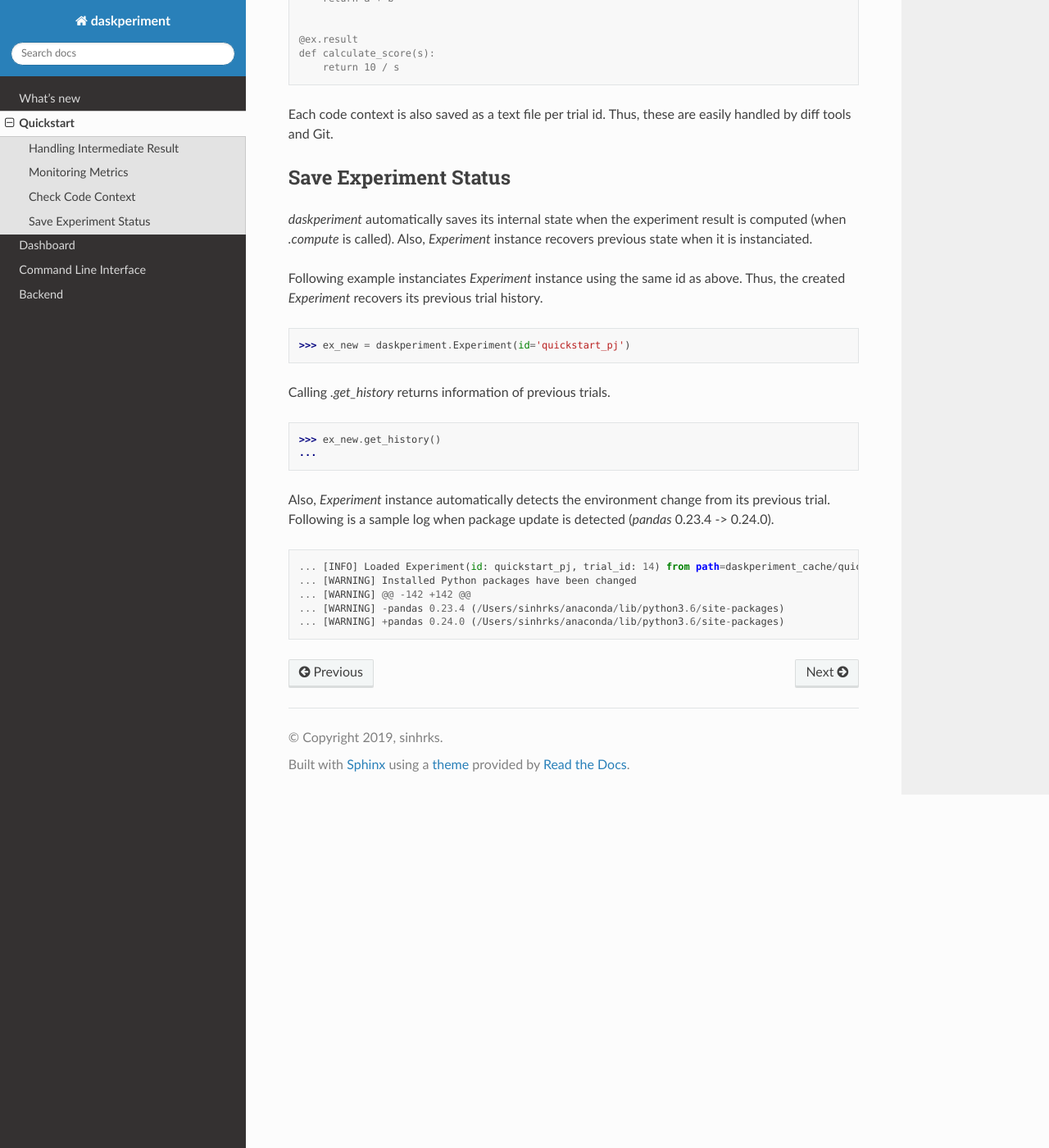
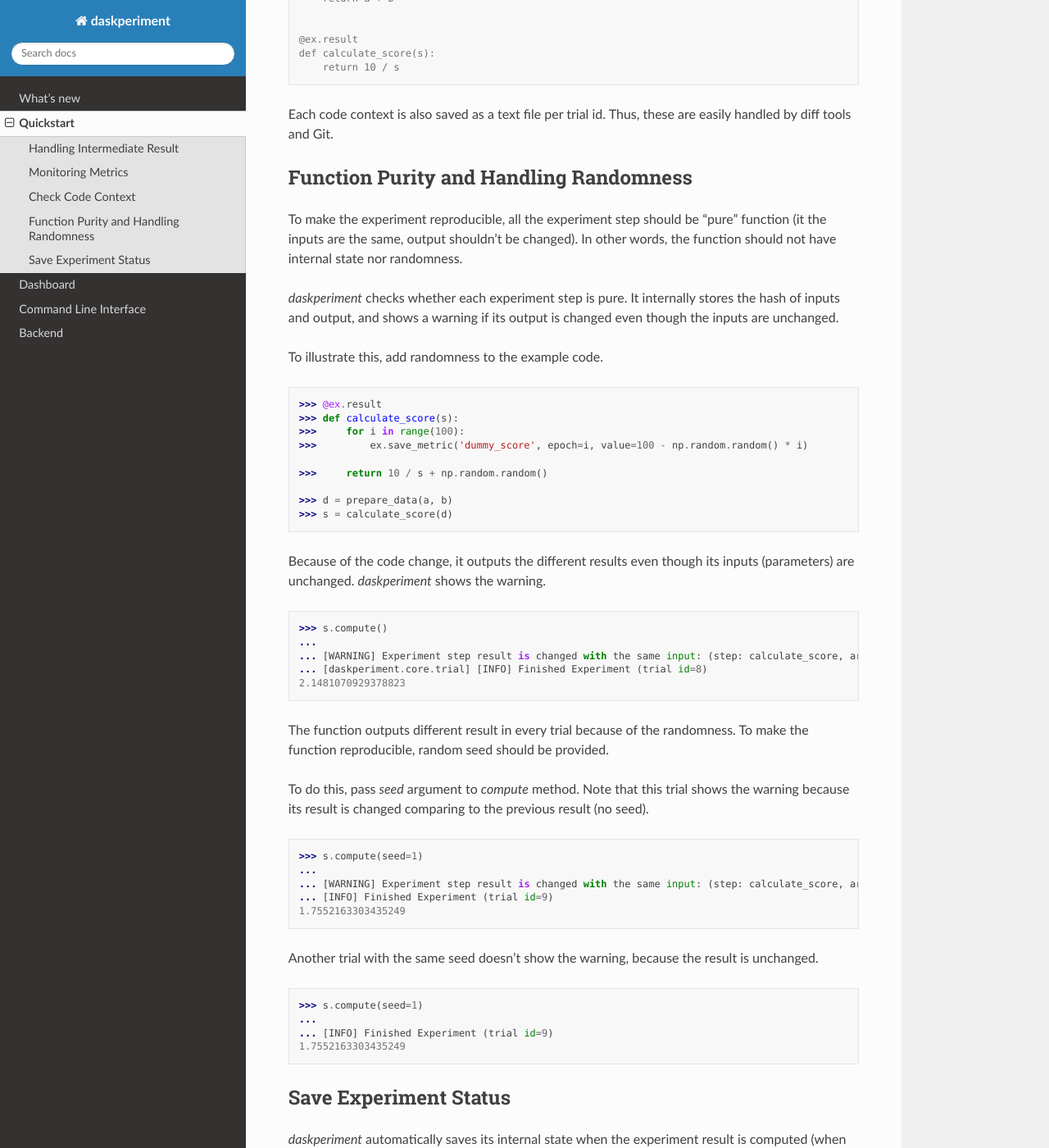
Before and after one commit to sinhrks/daskperiment, a Sphinx documentation site: the page built from docs/source/quickstart.rst, in a window 1280 px wide and 1400 px high, scrolled down 5528 px. Shown: the whole window at 82% size. Built offline with Sphinx 7.4.7 and the Read the Docs theme 2.0.0, drawn with Linux system fonts in a browser that asks for light colours.

Commit message:
DOC: Update doc (#35)

```diff
--- a/docs/source/backend.rst
+++ b/docs/source/backend.rst
@@ -50,6 +50,7 @@ Experiment status (internal state) Pickle <experiment id>.pkl
 Experiment history                 Pickle <experiment id>.pkl
 Persisted results                  Pickle persist/<experiment id>_<function name>_<trial id>.pkl
 Metrics                            Pickle <experiment id>.pkl
+Function input & output hash       Pickle <experiment id>.pkl
 Code contexts                      Text   code/<experiment id>_<trial id>.py
 Device information                 Text   environmemt/device_<experiment id>_<trial id>.txt
 Python package information         Text   environmemt/requirements_<experiment id>_<trial id>.txt
@@ -88,6 +89,7 @@ Experiment history (parameters)    Pickle <experiment id>:parameter:<trial id>
 Experiment history (results)       Pickle <experiment id>:history:<trial id>
 Persisted results                  Pickle <experiment_id>:persist:<function name>:<trial id>
 Metrics                            Pickle <experiment id>:metric:<metric name>:<trial id>
+Function input & output hash       Text   <experiment id>:step_hash:<function name>-<input hash>
 Code contexts                      Text   <experiment_id>:code:<trial id>
 Device information                 Text   <experiment_id>:device:<trial id>
 Python package information         Text   <experiment_id>:requirements:<trial id>
--- a/docs/source/index.rst
+++ b/docs/source/index.rst
@@ -25,6 +25,7 @@ It can be used in both Jupyter and command line (and also in standard Python int
   - Performing experiments using `Dask` compatible API.
   - Easily handle experiments history (with `pandas` basic operations).
   - Requires less work to manage with Git (no need to make branch per trials).
+  - (Experimental) Web dashboard to manage trial history
 
 - Tracking experiment result and its (hyper) parameters.
 - Tracking environment.
--- a/docs/source/quickstart.rst
+++ b/docs/source/quickstart.rst
@@ -306,6 +306,59 @@ To check the tracked code contexts, use `Experiment.get_code` specifying trial i
 Each code context is also saved as a text file per trial id. Thus, these are easily handled by diff tools and Git.
 
 
+Function Purity and Handling Randomness
+---------------------------------------
+
+To make the experiment reproducible, all the experiment step should be "pure" function (it the inputs are the same, output shouldn't be changed). In other words, the function should not have internal state nor randomness.
+
+`daskperiment` checks whether each experiment step is pure. It internally stores the hash of inputs and output, and shows a warning if its output is changed even though the inputs are unchanged.
+
+To illustrate this, add randomness to the example code.
+
+.. code-block:: python
+
+   >>> @ex.result
+   >>> def calculate_score(s):
+   >>>     for i in range(100):
+   >>>         ex.save_metric('dummy_score', epoch=i, value=100 - np.random.random() * i)
+
+   >>>     return 10 / s + np.random.random()
+
+   >>> d = prepare_data(a, b)
+   >>> s = calculate_score(d)
+
+Because of the code change, it outputs the different results even though its inputs (parameters) are unchanged. `daskperiment` shows the warning.
+
+.. code-block:: python
+
+   >>> s.compute()
+   ...
+   ... [WARNING] Experiment step result is changed with the same input: (step: calculate_score, args: (7,), kwargs: {})
+   ... [daskperiment.core.trial] [INFO] Finished Experiment (trial id=8)
+   2.1481070929378823
+
+The function outputs different result in every trial because of the randomness.
+To make the function reproducible, random seed should be provided.
+
+To do this, pass `seed` argument to `compute` method. Note that this trial shows the warning because its result is changed comparing to the previous result (no seed).
+
+.. code-block:: python
+
+   >>> s.compute(seed=1)
+   ...
+   ... [WARNING] Experiment step result is changed with the same input: (step: calculate_score, args: (7,), kwargs: {})
+   ... [INFO] Finished Experiment (trial id=9)
+   1.7552163303435249
+
+Another trial with the same seed doesn't show the warning, because the result is unchanged.
+
+.. code-block:: python
+
+   >>> s.compute(seed=1)
+   ...
+   ... [INFO] Finished Experiment (trial id=9)
+   1.7552163303435249
+
 Save Experiment Status
 ----------------------
 
```
Also changed, not shown: docs/source/commandline.rst (+10 -0 lines), docs/source/whatsnew.rst (+17 -0 lines).
